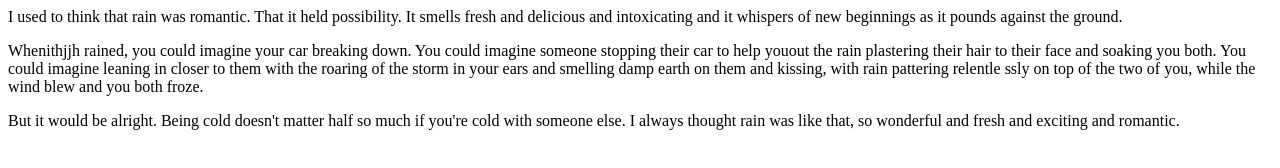
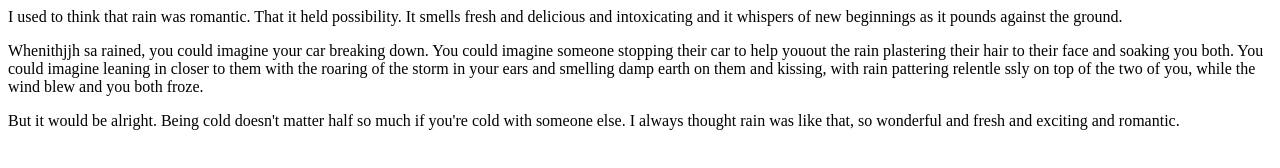
Before and after one commit to ZericZhu/Paragraph11, a plain HTML site: page index.html in a window 1280 px wide. Drawn offline with Linux system fonts and the light colour scheme.

Commit message:
more text

```diff
--- a/index.html
+++ b/index.html
@@ -1,6 +1,6 @@
 <p>I used to think that rain was romantic. That it held possibility. It smells fresh and delicious and intoxicating and it whispers of new beginnings as it pounds against the ground.</p>
 
-<p>Whenithjjh
+<p>Whenithjjh sa
   rained, you could imagine your car breaking down. You could imagine someone stopping their car to help youout	the rain plastering their hair to their face and soaking you both. You could imagine leaning in closer to them with the roaring of the storm in your ears and smelling damp earth on them and kissing, with rain pattering relentle
 
   ssly on top of the two of you, while the wind blew and you both froze.</p>
```
